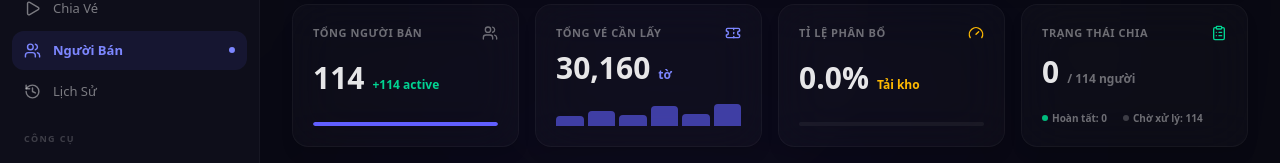
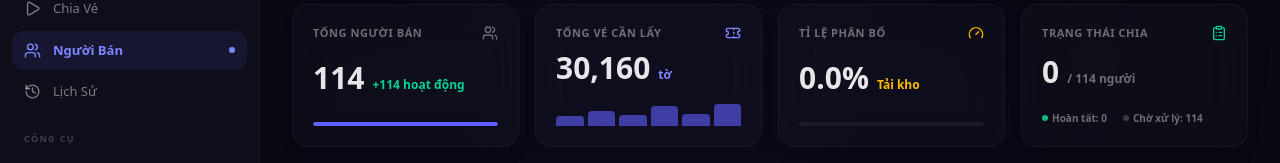
Before and after one commit to syquandev/veso, a React (Vite) app: page / in a window 1280 px wide. Both pictures are taken after a click on the button "Người Bán". Shown: the part 214-377 px from the top of the page. Built offline with nearby package versions, Linux system fonts and the light colour scheme; the HTML template or start-up script is replaced by a standard one.

Commit message:
update UI

```diff
--- a/src/App.tsx
+++ b/src/App.tsx
@@ -1398,7 +1398,7 @@ export default function App() {
                   <div className="space-y-4">
                     {(() => {
                       const filtered = sellers.filter(s => s.isEnabled && s.name.toLowerCase().includes(searchTerm.toLowerCase()));
-                      const itemsPerPage = 7;
+                      const itemsPerPage = 9;
                       return filtered.slice((distributeLeftPage - 1) * itemsPerPage, distributeLeftPage * itemsPerPage).map(seller => {
                         const isDistributed = results.some(r => r.sellerId === seller.id);
                         const result = results.find(r => r.sellerId === seller.id);
@@ -1691,7 +1691,7 @@ export default function App() {
                   })()}
                     {(() => {
                       const filteredSellers = sellers.filter(s => s.isEnabled && s.name.toLowerCase().includes(searchTerm.toLowerCase()));
-                      const itemsPerPage = 7;
+                      const itemsPerPage = 9;
                       const totalPages = Math.ceil(filteredSellers.length / itemsPerPage) || 1;
                       if (totalPages <= 1) return null;
                       return (
@@ -2090,7 +2090,7 @@ export default function App() {
                   </div>
                   <div className="flex items-baseline gap-2">
                     <span className="text-3xl font-black text-white/90">{sellers.length}</span>
-                    <span className="text-xs font-bold text-emerald-400">+{sellers.filter(s => s.isEnabled).length} active</span>
+                    <span className="text-xs font-bold text-emerald-400">+{sellers.filter(s => s.isEnabled).length} hoạt động</span>
                   </div>
                   <div className="mt-4 h-1 w-full bg-white/5 rounded-full overflow-hidden">
                     <div className="h-full bg-indigo-500 rounded-full" style={{ width: `${(sellers.filter(s => s.isEnabled).length / Math.max(1, sellers.length)) * 100}%` }} />
```
